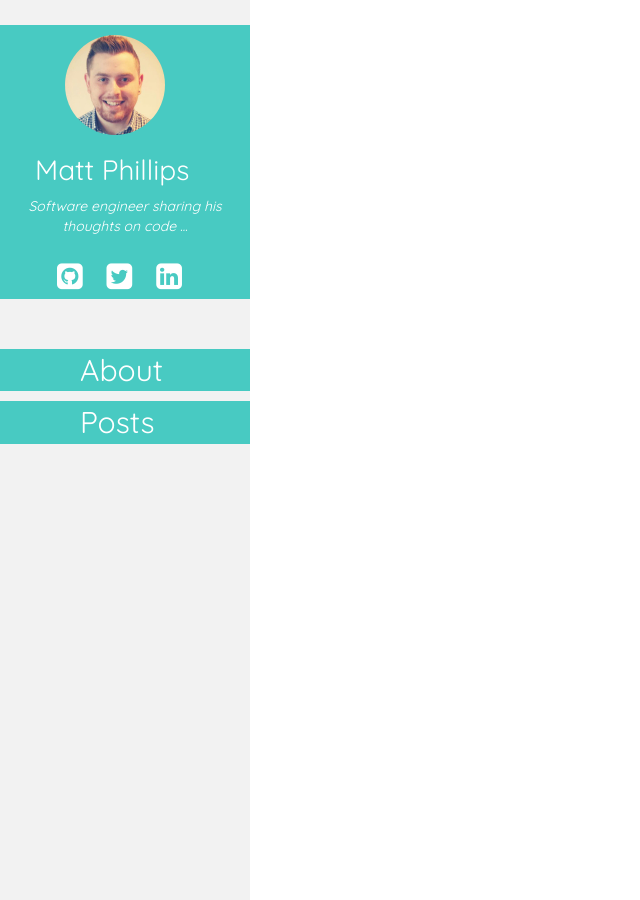
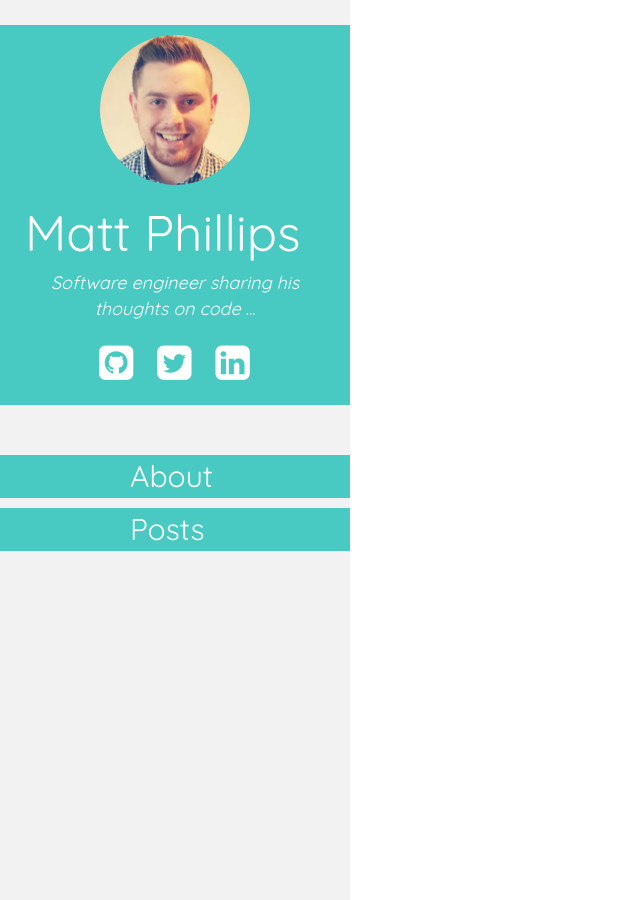
Before and after one commit to mattphillips/mattphillips.github.io, a Jekyll site: the page built from index.html, in a window 1280 px wide. Shown: the whole page, without its empty margins (0-640 px from the left). Built offline with Jekyll 4.4.1, drawn with Linux system fonts in a browser that asks for light colours; nearby versions of some CDN libraries.

Commit message:
increased sidebar size and altered responsiveness

```diff
--- a/_includes/author-profile.html
+++ b/_includes/author-profile.html
@@ -2,7 +2,7 @@
 <h2 class="author-name">{{site.author.name}}</h2>
 <p class="author-bio">{{site.author.bio}}</p>
 <ul class="author-contact list-inline">
-    <li><a href="http://www.github.com/{{site.github_username}}" target="_blank"><i class="fa fa-github-square"></i></a></li>
-    <li><a href="http://www.twitter.com/{{site.twitter_username}}" target="_blank"><i class="fa fa-twitter-square"></i></a></li>
-    <li><a href="http://www.linkedin.com/in/{{site.linkedin_username}}" target="_blank"><i class="fa fa-linkedin-square"></i></a></li>
+    <li><a href="http://www.github.com/{{site.github_username}}" target="_blank"><i class="fa fa-lg fa-github-square"></i></a></li>
+    <li><a href="http://www.twitter.com/{{site.twitter_username}}" target="_blank"><i class="fa fa-lg fa-twitter-square"></i></a></li>
+    <li><a href="http://www.linkedin.com/in/{{site.linkedin_username}}" target="_blank"><i class="fa fa-lg fa-linkedin-square"></i></a></li>
 </ul>
--- a/_includes/header.html
+++ b/_includes/header.html
@@ -1,5 +1,5 @@
 <div class="header">
-    <div class="sidebar col-md-2 hidden-sm hidden-xs">
+    <div class="sidebar col-md-3 hidden-sm hidden-xs">
         <!-- side bar header -->
         <div class="banner">
             <div class="author-profile">
--- a/_layouts/default.html
+++ b/_layouts/default.html
@@ -10,7 +10,6 @@
             <div class="col-md-7 col-md-offset-3 content">
                 {{ content }}
             </div>
-            <div class="col-md-2 col-md-offset-1 stats"></div>
         </div>
     </body>
 </html>
--- a/css/mattphillips/author.css
+++ b/css/mattphillips/author.css
@@ -1,6 +1,6 @@
 .author-profile {
     padding-top:10px;
-    width:180px;
+    width:300px;
     float: none;
     margin: 0 auto;
 }
@@ -12,14 +12,13 @@
 }
 
 .author-image {
-    width:100px;
-    height:100px;
-    margin-left:40px;
+    width:150px;
+    height:150px;
+    margin-left:75px;
 }
 
 .author-name {
-    font-size: 1.4rem;
-    margin-left:10px;
+    font-size: 2.5rem;
     color: white;
 }
 
@@ -27,6 +26,11 @@
     margin-left:22px
 }
 
+.author-contact {
+    width: 171px;
+    margin-left: 64px;
+    margin-bottom: 10px;
+}
 .author-contact a {
     padding-right:5px;
     padding-left:5px;
@@ -36,7 +40,6 @@
 .author-bio {
     font-family: 'Quicksand', sans-serif;
     font-style:italic;
-    width:200px;
     text-align: center;
-    font-size: 0.7rem;
+    font-size: 0.9rem;
 }
--- a/css/mattphillips/default.css
+++ b/css/mattphillips/default.css
@@ -7,13 +7,33 @@ html {
 }
 
 @media (min-width: 992px) {
-    .content {
-        margin-top: 20px;
-        margin-bottom: 30px;
-    }
     html {
         font-size: 20px;
         line-height: 2;
+    }
+}
+
+@media (min-width: 992px) and (max-width: 1200px) {
+    .content {
+        margin-left: 400px;
+    }
+}
+
+@media (min-width: 1201px) and (max-width: 1450px) {
+    .content {
+        margin-left: 475px;
+    }
+}
+
+@media (min-width: 1451px)  {
+    .content {
+        margin-left: 550px;
+    }
+}
+
+@media (max-width: 992px) {
+    .content {
+        margin-left: 0px !important;
     }
 }
 
--- a/css/mattphillips/header.css
+++ b/css/mattphillips/header.css
@@ -2,7 +2,7 @@
 ---
 
 .sidebar {
-    width:250px;
+    width:350px;
     background-color:#F2F2F2;
     padding-right:0px;
     padding-left: 0px;
@@ -31,6 +31,7 @@
     background-color: {{ site.colours.primary }};
     color: white;
     margin-top:25px;
+    height:380px;
 }
 
 .banner i {
@@ -48,7 +49,7 @@
 .site-nav-vertical li {
     margin-top:10px;
     background-color: {{ site.colours.primary }};
-    padding-left:80px
+    padding-left:130px;
 }
 
 .site-nav-vertical a {
```
